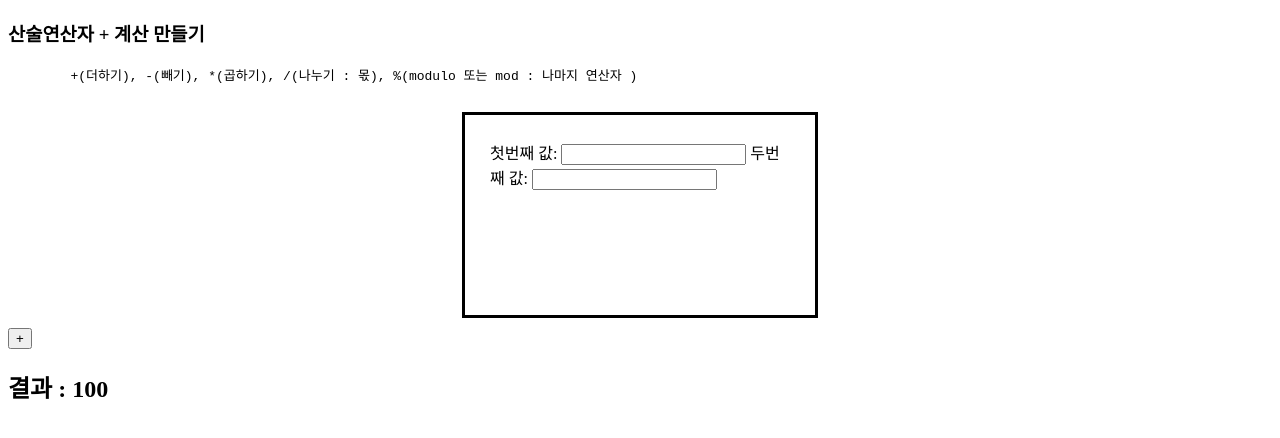
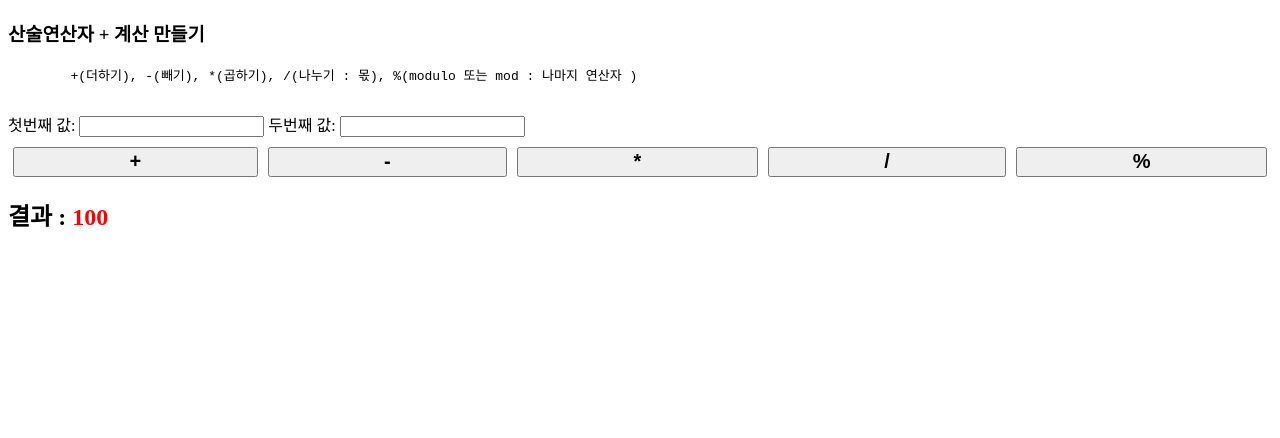
Before and after one commit to Zerojun9403/03_JavaScript, a plain HTML site: page html/03.연산자.html in a window 1280 px wide. Shown: the part 70-508 px from the top of the page. Drawn offline with Linux system fonts and the light colour scheme.

Commit message:
js연산자사용계산기

```diff
--- a/css/03.연산자.css
+++ b/css/03.연산자.css
@@ -1,12 +1,23 @@
-.계산기 {
+.calculator {
   width: 300px;
   height: 150px;
   border: 3px solid black;
   margin: auto;
   padding: 25px;
 }
-
 .btn-row {
   display: flex;
   margin-top: 10px;
 }
+
+.btn-row > button {
+  height: 30px;
+  margin: 0 5px;
+  flex-grow: 1;
+  font-size: 20px;
+  font-weight: bold;
+}
+
+#계산결과 {
+  color: red;
+}
--- a/html/03.연산자.html
+++ b/html/03.연산자.html
@@ -26,7 +26,17 @@
       </div>
     </div>
     <div class="row btn-row">
+      <!-- 버튼 클릭 시 plusFn() 함수 호출(실행) -->
       <button onclick="plusFn()">+</button>
+      <!-- 더하기    함수 -->
+      <button onclick="minusFn()">-</button>
+      <!-- 빼기      함수 -->
+      <button onclick="multiFn()">*</button>
+      <!-- 곱하기    함수 -->
+      <button onclick="divFn()">/</button>
+      <!-- 나누기 몫 함수 -->
+      <button onclick="modFn()">%</button>
+      <!-- 나누기 나머지 함수 -->
     </div>
     <h2>결과 : <span id="계산결과">100</span></h2>
   </body>
--- a/js/03.연산자.js
+++ b/js/03.연산자.js
@@ -1,34 +1,121 @@
+// 변수 선언
+
+//document(문서) : HTML문서(파일) 내에서
+//get            : 가져오다, 얻다
+//Element        : HTML 요소
+//ById           : 아이디가 일치하는
+
+// -> HTML 문서 내에서 () 내 아이디가 일치하는 요소를 얻어오겠다.
+
 function plusFn() {
-  //document(문서)
-  //get
-  //Element
-  //ById
-
-  //-> html 문서내에서 ()내 아이다가 일치하는 요소를 얻어오겠다.
   const number1 = document.getElementById("input1").value;
-  //const number1 = document.getElementById("input1").value;
-  // html 문서 내에서 가져오겠다 태그(요소) id값  (인풋1). 인풋내에서 작성한 값
+  //const number1 = document    .       get    Element    ById   ("input1")　.　　　　　value;
+  //                HTML 문서 내에서 가져오겠다  태그(요소)  id값   (인풋1)　　내에서　작성한　값
 
   const number2 = document.getElementById("input2").value;
-  // 글자와 숫자사이에 +를 작성하면 더하기가 아니라 이어 붙이기기ㅏ 됨
-  // 코드를 실행하는중간에 문제가 발생하면 문제를 건너뛰어서 다른것이 실행하는것이 아니라
-  // 문제가 발생 한 지점에서 실행 멈춤
-  alert("number1의 값" + number1);
-  alert("number1의 값" + number2);
-  /* input 요소에 작성된 값은 무조건 문자열 형태라서 더했을때 이어쓰기되는 문제가 있다.
+  // 글자와 숫자 사이에 + 를 작성하면 더하기가 아니라 이어 붙이기가 됨
+  // 코드를 실행하는 중간에 문제가 발생하면 문제를 건너뛰어서
+  // 다른 것을 실행하는 것이 아니라
+  // 문제가 발생한 지점에서 실행 멈춤
+  alert("number1의 값 : " + number1);
+  alert("number2의 값 : " + number2);
+  /*
+        input 요소에 작성된 값은 무조건 문자열(string) 형태라서
+        더했을 때 이어쓰기 되는 문제가 발생한다.
 
-        [해결방안]
-        형변환
+        [해결방법]
+        문자열(string)을 숫자(number)로 변경하는 방법을 수행
+        데이터 파싱(data parsing) : 데이터의 종류를 바꿈
 
-        */
+        숫자만 작성된 문자열("123")을 진짜 숫자 (123)으로 바꾸는 방법
+        Number("123")  --> 123 */
+  //alert("두 수의 합 : " + number1 + number2);
+  //alert("두 수의 합 : " + (Number(number1) + Number(number2)));
   alert(Number(number1) + Number(number2));
 
   /*
-      두수의 합을 id가 "계산결과" 인 요소(결과 변수) 의
-      내부 글자로 대입하기
-      */
-  //result 뒤에는 소비자가 작성한 계산값이 아니라 우리가 더해준 계산 결과가 들어가야 하기때문에
-  //.value를 붙여주지않음
+        두 수의 합을 id가 "계산결과" 인 요소(결과 변수)의
+        내부글자(innerText, HTML 요소 내용)로 대입하기
+        */
+  // 1번 HTML 코드 안에서 <> 태그 내부에 id 값으로 계산결과 가 작성된 태그 찾기
+  // 1번 정답 : document.getElementById("계산결과")
+  // 2번 찾은 태그를 const result 라는 변수이름으로 값 담아주기
+  // 2번 정답 : const result = document.getElementById("계산결과").value;
+  // 3번 result.innerText 로 수의 합을 저장해서 사용자 화면에 보여주기
+  // result 뒤에는 소비자가 작성한 계산값이 아니라, 우리가 더해준 계산결과가 들어가야 하기 때문에
+  // .value 를 붙여주지 않음
   const result = document.getElementById("계산결과");
   result.innerText = Number(number1) + Number(number2);
 }
+
+function minusFn() {
+  const number1 = document.getElementById("input1").value;
+  //const number1 = document    .       get    Element    ById   ("input1")　.　　　　　value;
+  //                HTML 문서 내에서 가져오겠다  태그(요소)  id값   (인풋1)　　내에서　작성한　값
+
+  const number2 = document.getElementById("input2").value;
+
+  alert("number1의 값 : " + number1);
+  alert("number2의 값 : " + number2);
+
+  /*alert("두 수의 합 : " + number1 + number2);
+  alert("두 수의 합 : " + (Number(number1) - Number(number2)));*/
+  alert(Number(number1) - Number(number2));
+
+  result = document.getElementById("계산결과");
+  result.innerText = Number(number1) - Number(number2);
+}
+
+function multiFn() {
+  const number1 = document.getElementById("input1").value;
+  //const number1 = document    .       get    Element    ById   ("input1")　.　　　　　value;
+  //                HTML 문서 내에서 가져오겠다  태그(요소)  id값   (인풋1)　　내에서　작성한　값
+
+  const number2 = document.getElementById("input2").value;
+
+  alert("number1의 값 : " + number1);
+  alert("number2의 값 : " + number2);
+
+  /*alert("두 수의 합 : " + number1 + number2);
+  alert("두 수의 합 : " + (Number(number1) - Number(number2)));*/
+  alert(Number(number1) * Number(number2));
+
+  const result = document.getElementById("계산결과");
+  result.innerText = Number(number1) * Number(number2);
+}
+
+function divFn() {
+  const number1 = document.getElementById("input1").value;
+  //const number1 = document    .       get    Element    ById   ("input1")　.　　　　　value;
+  //                HTML 문서 내에서 가져오겠다  태그(요소)  id값   (인풋1)　　내에서　작성한　값
+
+  const number2 = document.getElementById("input2").value;
+
+  alert("number1의 값 : " + number1);
+  alert("number2의 값 : " + number2);
+
+  /*alert("두 수의 합 : " + number1 + number2);
+  alert("두 수의 합 : " + (Number(number1) - Number(number2)));*/
+  alert(Number(number1) / Number(number2));
+
+  result = document.getElementById("계산결과");
+  result.innerText = Number(number1) / Number(number2);
+}
+
+function modFn() {
+  const number1 = document.getElementById("input1").value;
+  //const number1 = document    .       get    Element    ById   ("input1")　.　　　　　value;
+  //                HTML 문서 내에서 가져오겠다  태그(요소)  id값   (인풋1)　　내에서　작성한　값
+
+  const number2 = document.getElementById("input2").value;
+
+  alert("number1의 값 : " + number1);
+  alert("number2의 값 : " + number2);
+
+  /*alert("두 수의 합 : " + number1 + number2);
+  alert("두 수의 합 : " + (Number(number1) - Number(number2)));*/
+  alert(Number(number1) % Number(number2));
+
+  result = document.getElementById("계산결과");
+  result.innerText = Number(number1) % Number(number2);
+}
```
